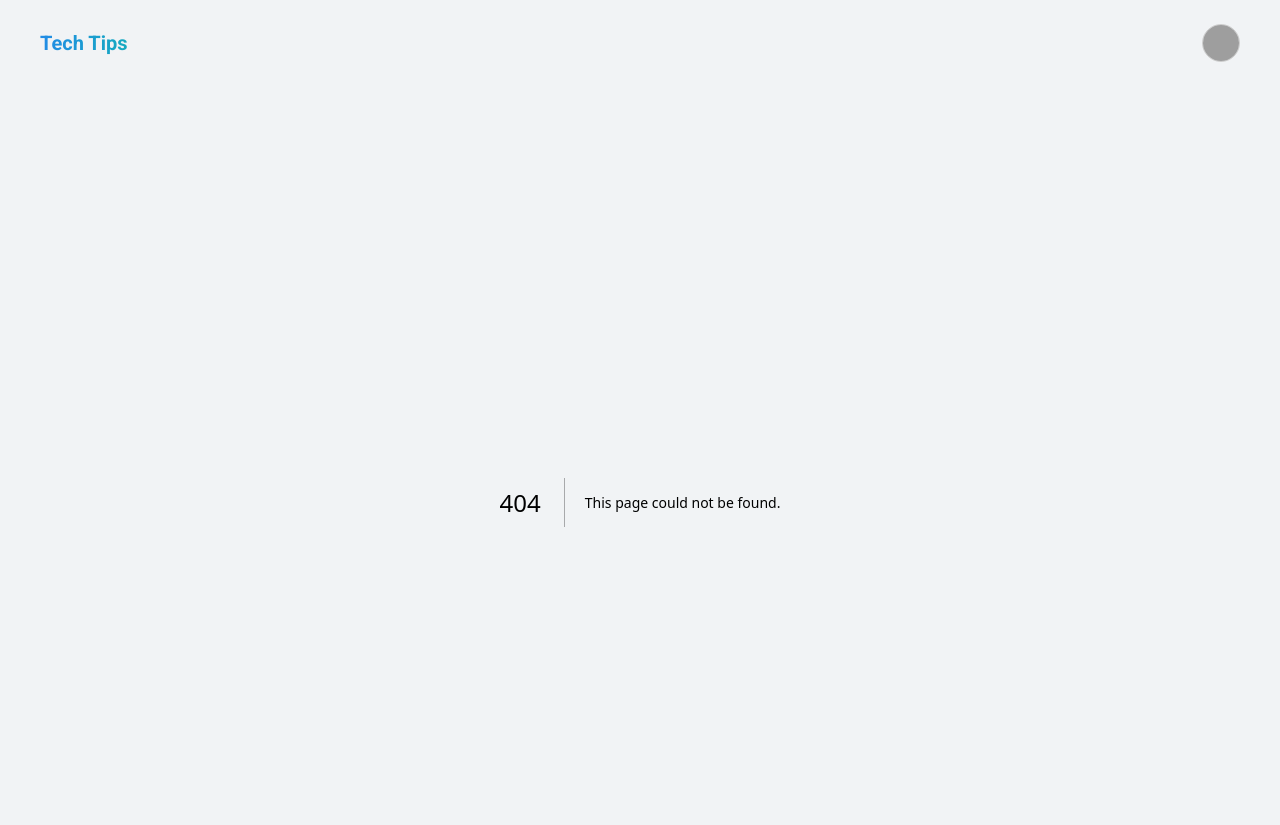
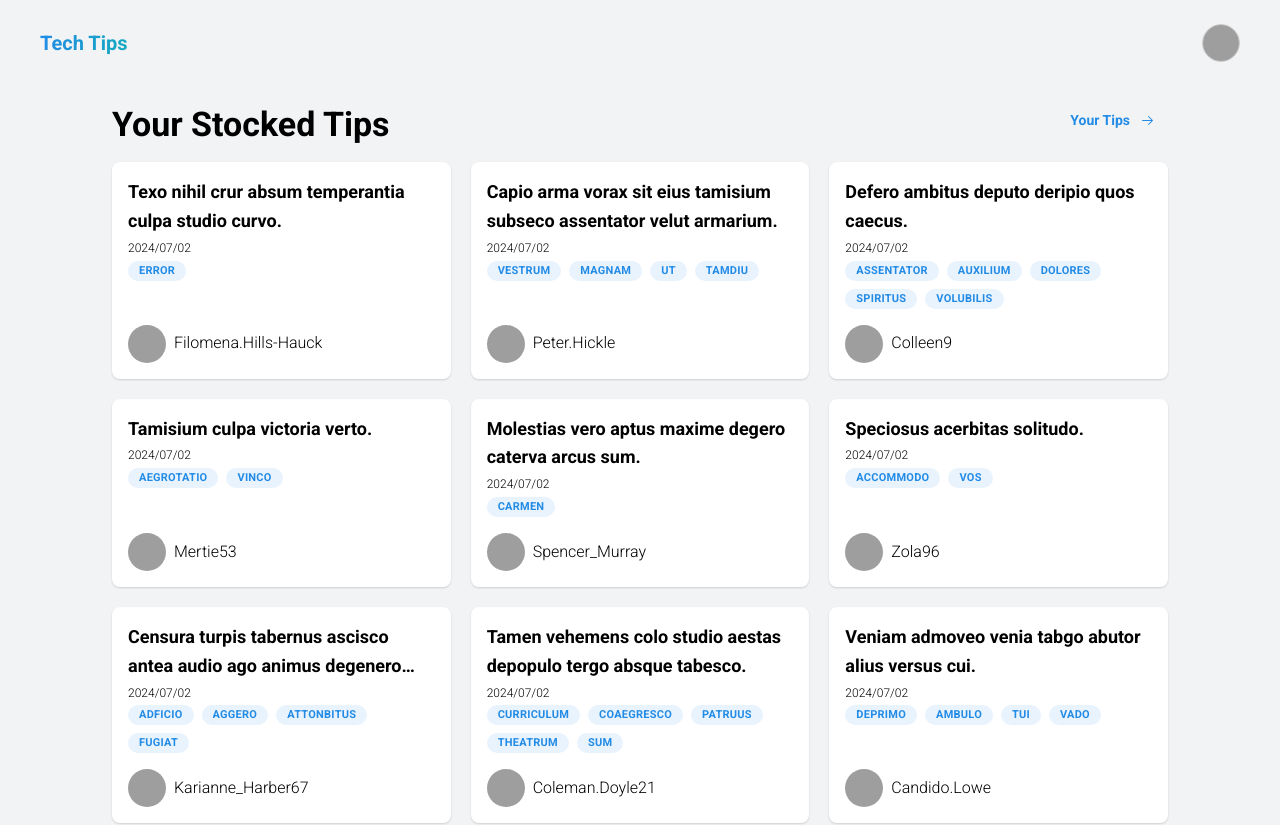
Before and after one commit to imaimai17468/tech-tips, a Next.js app: page /stock in a window 1280 px wide. Before the commit this address had no page. Shown: the top 825 px of the page. Built offline with nearby package versions, Linux system fonts and the light colour scheme; grey boxes are pictures that could not be loaded.

Commit message:
refactor: Rename StackContent component to StockContent and update references

```diff
--- a/src/app/stack/page.tsx
+++ /dev/null
@@ -1,5 +0,0 @@
-import { StackContent } from "@/components/template/stack/StackContent";
-
-export default function Home() {
-  return <StackContent />;
-}
--- /dev/null
+++ b/src/app/stock/page.tsx
@@ -0,0 +1,5 @@
+import { StockContent } from "@/components/template/stock/StockContent";
+
+export default function Home() {
+  return <StockContent />;
+}
--- a/src/components/template/stack/StackContent/index.ts
+++ /dev/null
@@ -1 +0,0 @@
-export { StackContent } from "./StackContent";
--- a/src/components/template/stack/StackContent/StackContent.tsx
+++ b/src/components/template/stock/StockContent/StockContent.tsx
@@ -3,12 +3,12 @@ import { CLIENT_PATHS } from "@/constants/clientPaths";
 import { Button, Flex, Stack, Title } from "@mantine/core";
 import { ArrowRightIcon } from "@radix-ui/react-icons";
 
-export const StackContent: React.FC = () => {
+export const StockContent: React.FC = () => {
   return (
     <Stack>
       <Flex justify="space-between">
-        <Title>Your Stacks</Title>
-        <Button variant="subtle" rightSection={<ArrowRightIcon />} component="a" href={CLIENT_PATHS.STACK}>
+        <Title>Your Stocked Tips</Title>
+        <Button variant="subtle" rightSection={<ArrowRightIcon />} component="a" href={CLIENT_PATHS.STOCK}>
           Your Tips
         </Button>
       </Flex>
--- /dev/null
+++ b/src/components/template/stock/StockContent/index.ts
@@ -0,0 +1 @@
+export { StockContent } from "./StockContent";
--- a/src/components/template/top/TopCotent/TopContent.tsx
+++ b/src/components/template/top/TopCotent/TopContent.tsx
@@ -13,8 +13,8 @@ export const TopContent: React.FC = () => {
             <PlusIcon />
           </ActionIcon>
         </Flex>
-        <Button variant="subtle" rightSection={<ArrowRightIcon />} component="a" href={CLIENT_PATHS.STACK}>
-          Stack Tips
+        <Button variant="subtle" rightSection={<ArrowRightIcon />} component="a" href={CLIENT_PATHS.STOCK}>
+          Stocked Tips
         </Button>
       </Flex>
       <TipList />
--- a/src/constants/clientPaths.ts
+++ b/src/constants/clientPaths.ts
@@ -1,6 +1,6 @@
 export const CLIENT_PATHS = {
   TOP: "/",
-  STACK: "/stack",
+  STOCK: "/stock",
   EXPLORE: "/explore",
   TIP_DETAIL: "/tip/[id]",
   TIP_CREATE: "/tip/create",
```
